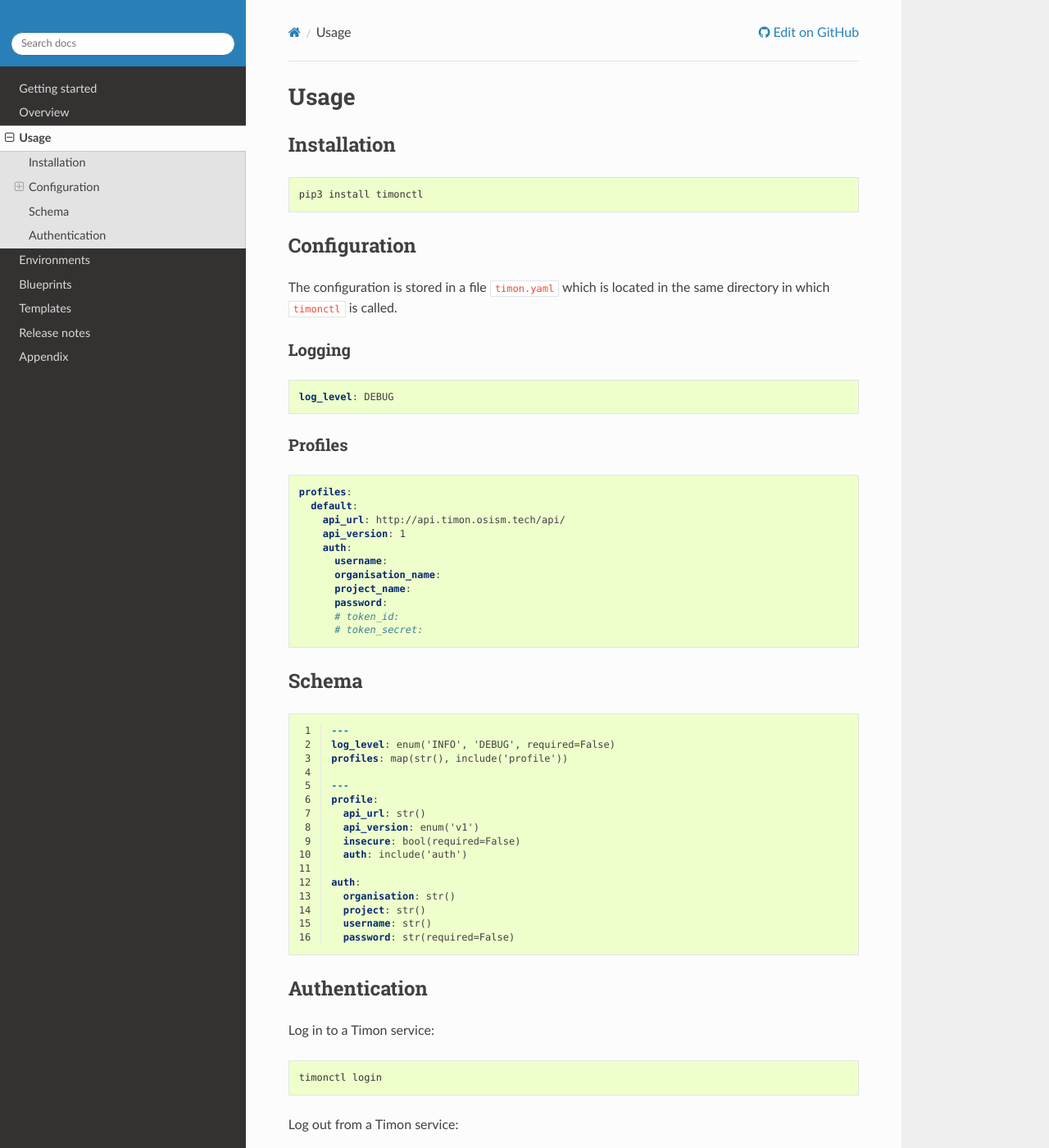
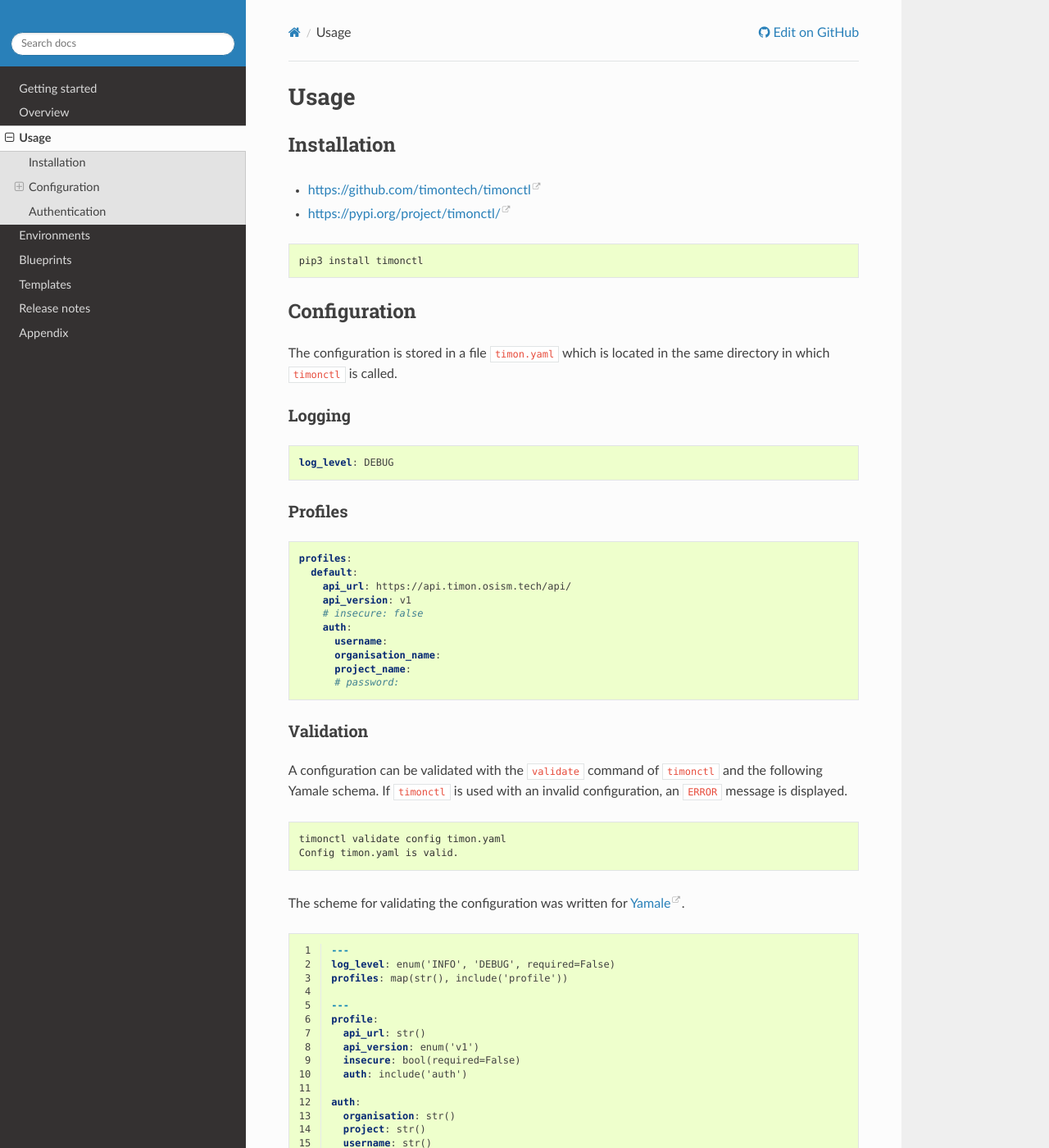
Before and after one commit to thecloudsphere/documentation, a Sphinx documentation site: the page built from source/usage.rst, in a window 1280 px wide and 1400 px high. Shown: the whole window at 82% size. Built offline with Sphinx 7.4.7 and the Read the Docs theme 2.0.0, drawn with Linux system fonts in a browser that asks for light colours; some of the changed text lies outside the part shown.

Commit message:
A few nits in usage
Signed-off-by: Christian Berendt <berendt@osism.tech>

```diff
--- a/source/release-notes.rst
+++ b/source/release-notes.rst
@@ -67,4 +67,4 @@
 parameter ``supported_overrides`` at the environment. If ``supported_overrides``
 is not set, no overrides are supported. All supported overrides must be
 explicitly listed. If overrides are set that are not supported by an environment,
-a WARNING is issued and the override is ignored.
+a ``WARNING`` is issued and the override is ignored.
--- a/source/usage.rst
+++ b/source/usage.rst
@@ -4,6 +4,9 @@
 
 Installation
 ============
+
+* https://github.com/timontech/timonctl
+* https://pypi.org/project/timonctl/
 
 .. code-block:: console
 
@@ -29,18 +32,28 @@
 
    profiles:
      default:
-       api_url: http://api.timon.osism.tech/api/
-       api_version: 1
+       api_url: https://api.timon.osism.tech/api/
+       api_version: v1
+       # insecure: false
        auth:
          username:
          organisation_name:
          project_name:
-         password:
-         # token_id:
-         # token_secret:
+         # password:
 
-Schema
-======
+Validation
+----------
+
+A configuration can be validated with the ``validate`` command of ``timonctl``
+and the following Yamale schema. If ``timonctl`` is used with an invalid configuration,
+an ``ERROR`` message is displayed.
+
+.. code-block:: console
+
+   timonctl validate config timon.yaml
+   Config timon.yaml is valid.
+
+The scheme for validating the configuration was written for `Yamale <https://github.com/23andMe/Yamale>`_.
 
 .. literalinclude:: schemas/schema.config.yaml
    :language: yaml
```
Also changed, not shown: other parts of source/usage.rst (+3 -0 lines).
